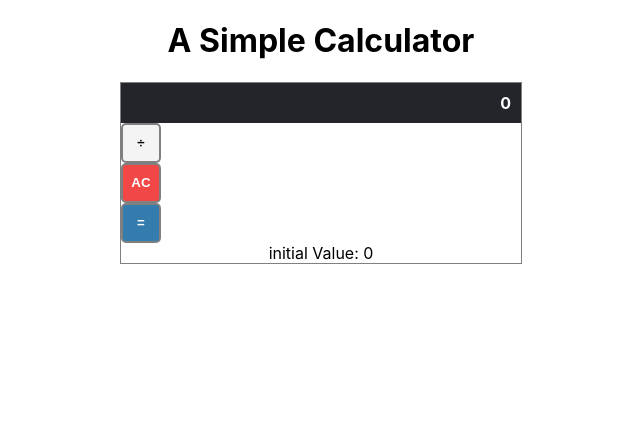
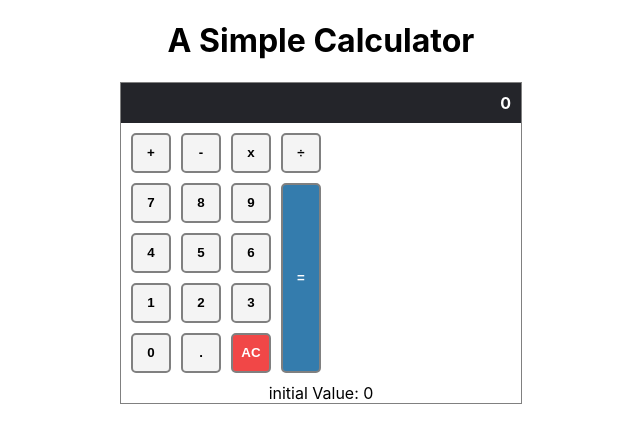
Before and after one commit to lastrafda/calculator-fs, a React (Create React App) app: page / in a window 1280 px wide. Shown: the top 442 px of the page, without its empty margins (319-959 px from the left). Built offline with nearby package versions, Linux system fonts and the light colour scheme.

Commit message:
create a grid of buttons

```diff
--- a/src/components/Button.css
+++ b/src/components/Button.css
@@ -36,6 +36,7 @@ button.default:hover {
 button.primary {
   background: hsla(204, 64%, 40%, 0.93);
   color: #ffffff;
+  flex-grow: 1;
 }
 
 button.primary:hover {
--- a/src/components/Calculator.css
+++ b/src/components/Calculator.css
@@ -5,3 +5,33 @@
   width: 400px;
   margin: 0 auto;
 }
+
+.col {
+  display: flex;
+  flex-direction: column;
+}
+
+.col > button {
+  margin: 5px;
+}
+
+.col:nth-child(1) > button {
+  margin-left: 0;
+}
+
+.col:nth-child(4) > button {
+  margin-right: 0px;
+}
+
+.col > button:nth-child(1) {
+  margin-top: 0;
+}
+
+.col > button:last-child {
+  margin-bottom: 0;
+}
+
+.grid {
+  display: flex;
+  padding: 10px;
+}
--- a/src/components/Calculator.js
+++ b/src/components/Calculator.js
@@ -8,17 +8,41 @@ const Calculator = ({ initialValue }) => {
   return (
     <div className="Calculator">
       <Display text="0" />
-      <Button handleClick={() => console.log("default")} value="÷" />
+      <div className="grid">
+        <div className="col">
+          <Button handleClick={() => console.log("+")} value="+" />
+          <Button handleClick={() => console.log("7")} value="7" />
+          <Button handleClick={() => console.log("4")} value="4" />
+          <Button handleClick={() => console.log("2")} value="1" />
+          <Button handleClick={() => console.log("0")} value="0" />
+        </div>
+        <div className="col">
+          <Button handleClick={() => console.log("-")} value="-" />
+          <Button handleClick={() => console.log("8")} value="8" />
+          <Button handleClick={() => console.log("5")} value="5" />
+          <Button handleClick={() => console.log("2")} value="2" />
+          <Button handleClick={() => console.log(".")} value="." />
+        </div>
+        <div className="col">
+          <Button handleClick={() => console.log("*")} value="x" />
+          <Button handleClick={() => console.log("9")} value="9" />
+          <Button handleClick={() => console.log("6")} value="6" />
+          <Button handleClick={() => console.log("3")} value="3" />
           <Button
-        handleClick={() => console.log("danger")}
             type="danger"
+            handleClick={() => console.log("AC")}
             value="AC"
           />
+        </div>
+        <div className="col">
+          <Button handleClick={() => console.log("/")} value="÷" />
           <Button
-        handleClick={() => console.log("primary")}
             type="primary"
+            handleClick={() => console.log("=")}
             value="="
           />
+        </div>
+      </div>
       initial Value: {initialValue}
     </div>
   );
```
Lines whose indentation alone changed are shown as unchanged.
